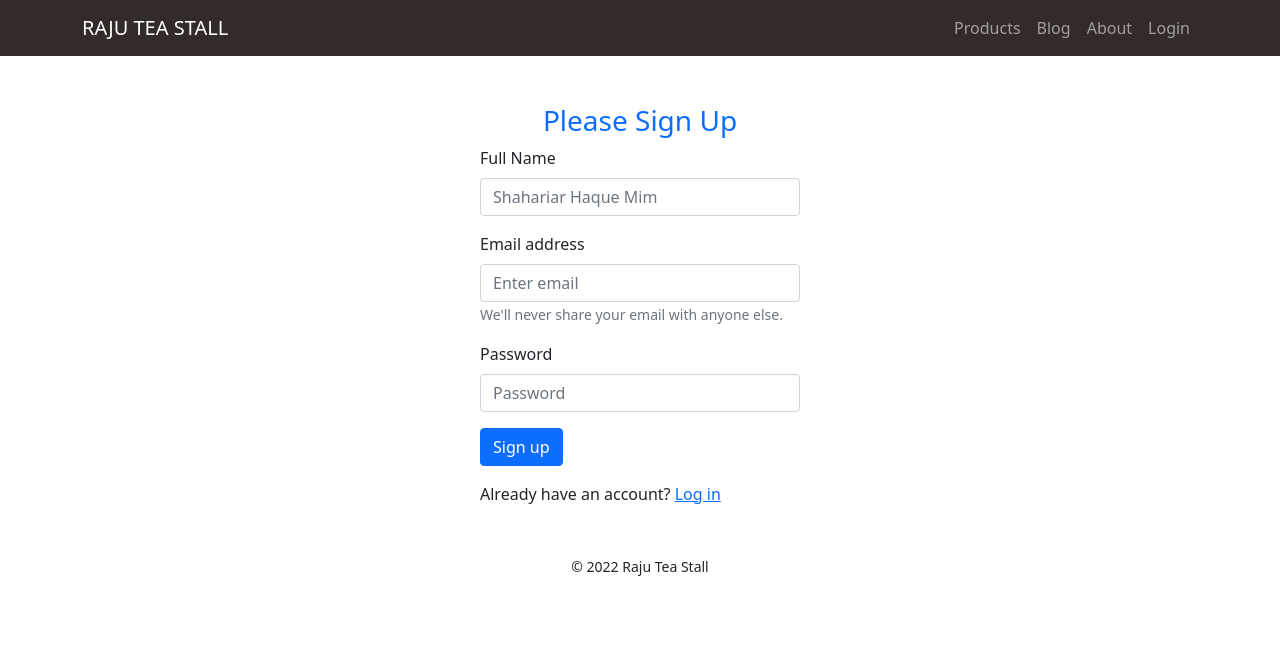
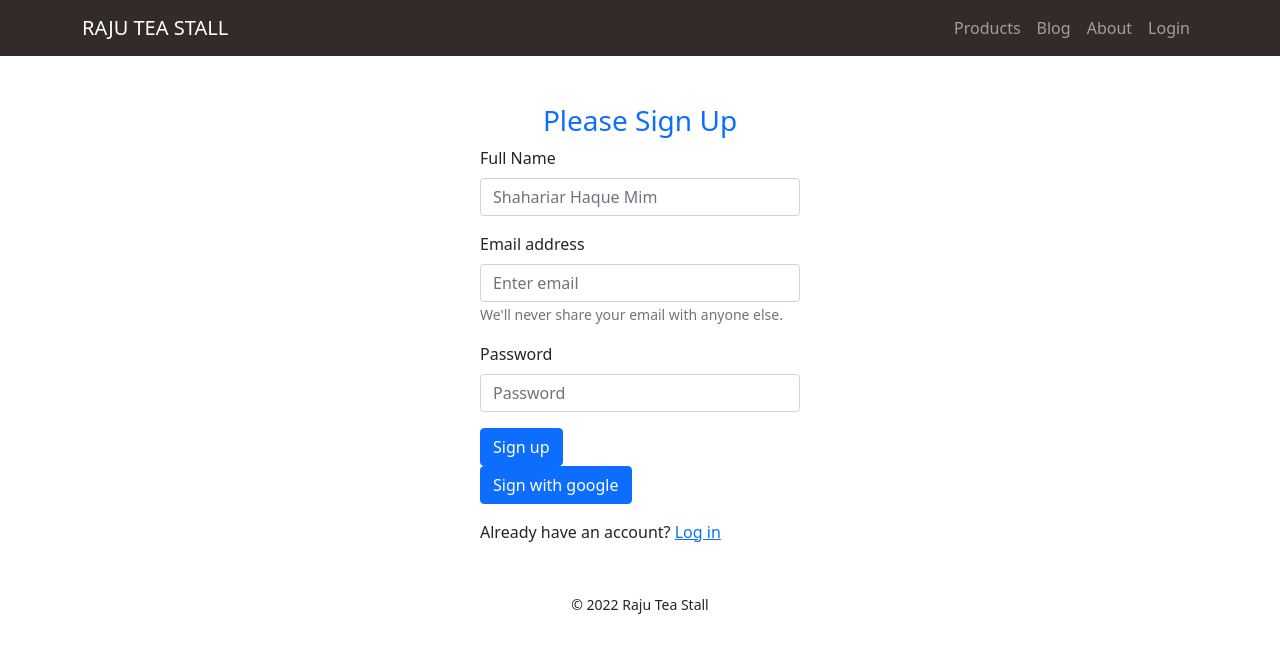
Before and after one commit to faisal-2d/independent-service-provider, a React (Create React App) app: page /signup in a window 1280 px wide. Shown: the top 652 px of the page. Built offline with nearby package versions, Linux system fonts and the light colour scheme; no server answers.

Commit message:
google sign is done

```diff
--- a/src/Components/SignUp/SignUp.js
+++ b/src/Components/SignUp/SignUp.js
@@ -1,6 +1,6 @@
 import React from "react";
 import { Button, Form } from "react-bootstrap";
-import { useAuthState, useCreateUserWithEmailAndPassword } from "react-firebase-hooks/auth";
+import { useAuthState, useCreateUserWithEmailAndPassword, useSignInWithGoogle } from "react-firebase-hooks/auth";
 import { Link, useLocation, useNavigate } from "react-router-dom";
 import { toast, ToastContainer } from "react-toastify";
 import auth from "../../firebase.init";
@@ -9,6 +9,8 @@ import Welcome from "../Welcome/Welcome";
 
 const SignUp = () => {
   const [existUuser] = useAuthState(auth);
+  const [signInWithGoogle, googleUser, googleLoading, googleError] = useSignInWithGoogle(auth);
+
 
   const [createUserWithEmailAndPassword, user, loading, error] =
     useCreateUserWithEmailAndPassword(auth, { sendEmailVerification: true });
@@ -73,6 +75,9 @@ const SignUp = () => {
           Sign up
         </Button>
       </Form>
+      <Button variant="primary" onClick={() => signInWithGoogle()} >
+          Sign with google
+        </Button>
 
       <p className="mt-3">
         Already have an account? <Link to="/login">Log in</Link>
```
